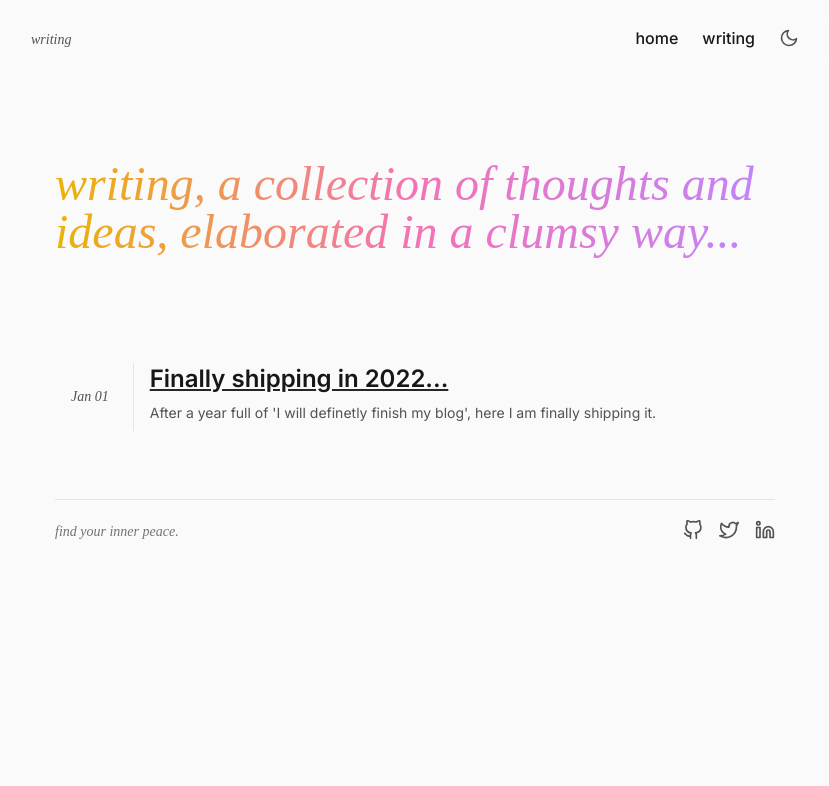
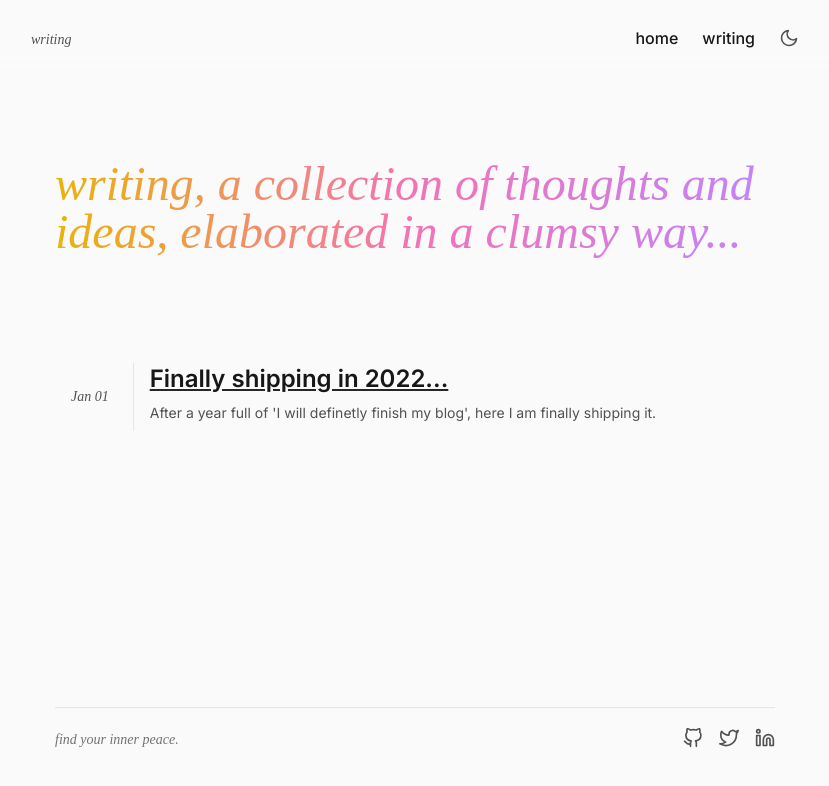
Before and after one commit to mariusflorescu/mariusflorescu.io, a Next.js app: page /writing in a window 1280 px wide. Shown: the top 786 px of the page, without its empty margins (225-1054 px from the left). Built offline with nearby package versions, Linux system fonts and the light colour scheme; a web font is replaced by a local one.

Commit message:
fixed flex 1 bug that was caused due to refactoring

```diff
--- a/components/Container/index.tsx
+++ b/components/Container/index.tsx
@@ -3,7 +3,7 @@ import React from "react";
 const Container: React.FC<
   React.DetailedHTMLProps<React.HTMLAttributes<HTMLDivElement>, HTMLDivElement>
 > = ({ children, ...props }) => (
-  <div className={`min-h-full container mx-auto ${props.className}`}>
+  <div className={`h-full container mx-auto ${props.className}`}>
     {children}
   </div>
 );
--- a/layout/Main/index.tsx
+++ b/layout/Main/index.tsx
@@ -4,10 +4,10 @@ import Nav from "../../components/Nav";
 import Footer from "../../components/Footer";
 
 const Layout: React.FC = ({ children }) => (
-  <div className="w-full min-h-full">
+  <div className="w-full h-full flex flex-col">
     <Nav />
-    <Container className="p-6">
-      <div className="w-full min-h-full flex flex-col">
+    <Container className="p-6 flex-1">
+      <div className="w-full h-full flex flex-col">
         <article className="w-full py-3 grow prose prose-neutral dark:prose-invert">
           {children}
         </article>
--- a/pages/_document.tsx
+++ b/pages/_document.tsx
@@ -14,7 +14,7 @@ class MyDocument extends Document {
 
   render() {
     return (
-      <Html className="min-h-full" lang="en">
+      <Html className="h-full" lang="en">
         <Head>
           <link rel="preconnect" href="https://fonts.googleapis.com" />
           <link
@@ -27,7 +27,7 @@ class MyDocument extends Document {
             rel="stylesheet"
           />
         </Head>
-        <body className="min-h-full font-inter  bg-neutral-50 text-neutral-900 dark:bg-neutral-900 dark:text-neutral-50 selection:bg-pink-400 selection:text-white selection:dark:bg-yellow-500">
+        <body className="h-full font-inter  bg-neutral-50 text-neutral-900 dark:bg-neutral-900 dark:text-neutral-50 selection:bg-pink-400 selection:text-white selection:dark:bg-yellow-500">
           <Main />
           <NextScript />
         </body>
--- a/styles/globals.css
+++ b/styles/globals.css
@@ -4,7 +4,7 @@
 
 @layer base {
   #__next {
-    @apply min-h-full isolate;
+    @apply h-full isolate;
   }
 }
 
```
